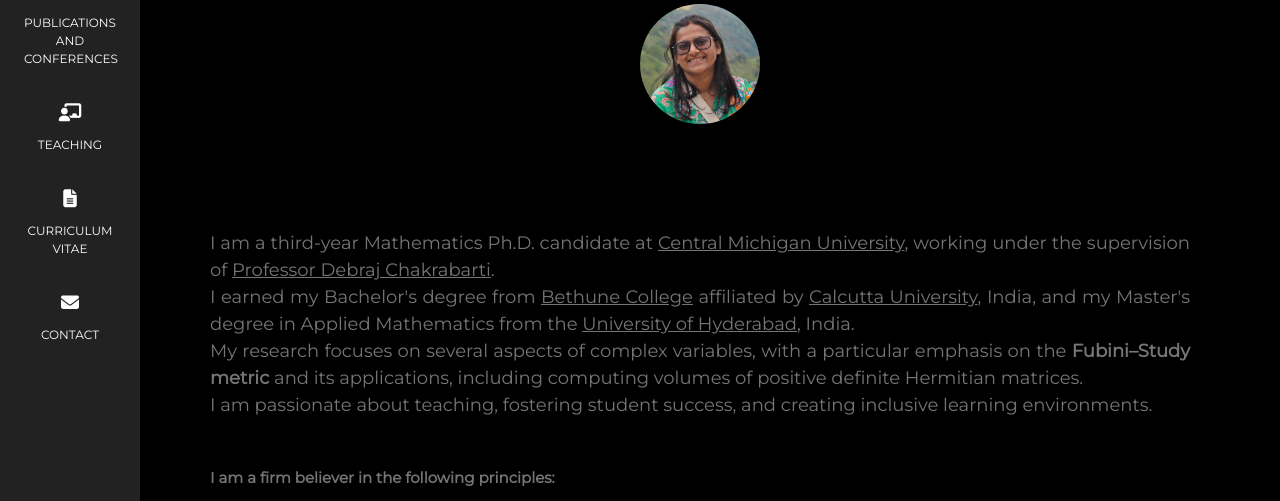
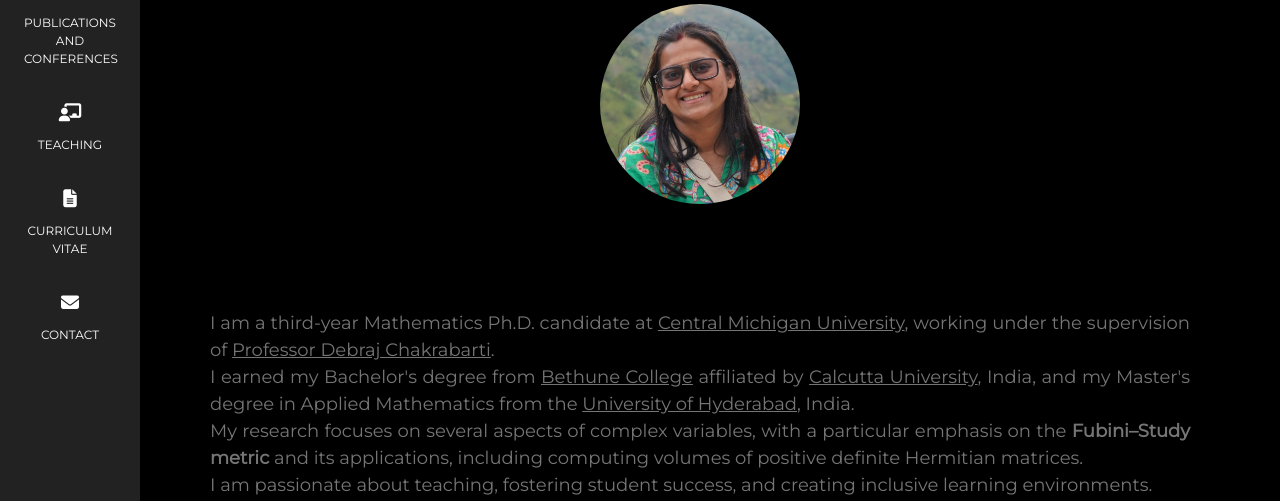
Before and after one commit to joyitabanerjeeganguly/joyitabanerjeeganguly.github.io, a plain HTML site: page index.html in a window 1280 px wide. Shown: the part 202-703 px from the top of the page. Drawn offline with nearby package versions, Linux system fonts and the light colour scheme.

Commit message:
Update index.html

```diff
--- a/index.html
+++ b/index.html
@@ -80,7 +80,7 @@ body, h1,h2,h3,h4,h5,h6 {font-family: "Montserrat", sans-serif}
     <h3>• PhD Candidate • Researcher • Instructor</h3>
     <img src="Pictures\JoyitaBanerjeeGanguly.JPG"
                  alt="Joyita Banerjee Ganguly"
-                 style="width:120px; height:120px; border-radius:50%; object-fit:cover;">
+                 style="width:200px; height:200px; border-radius:50%; object-fit:cover;">
   </header>
   <!-- About Section -->
   <div class="w3-content w3-justify w3-text-grey w3-padding-64" id="about">
```
